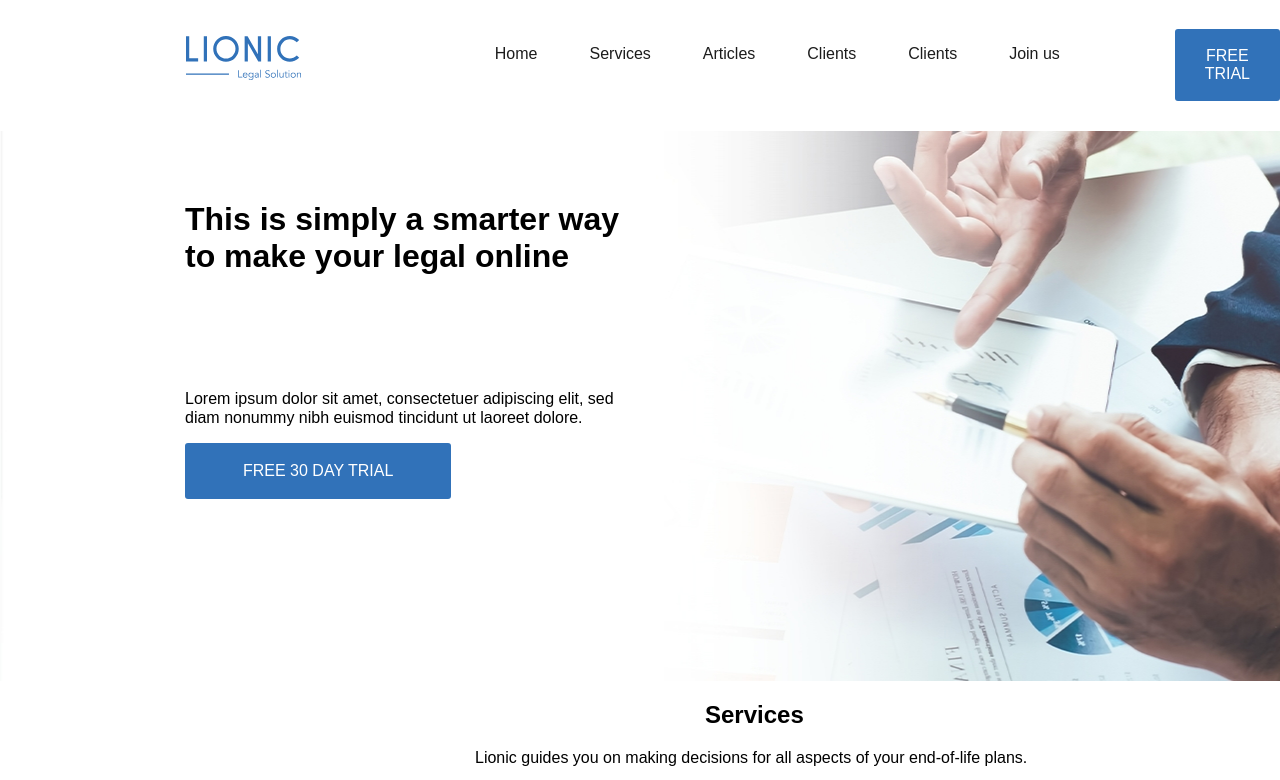
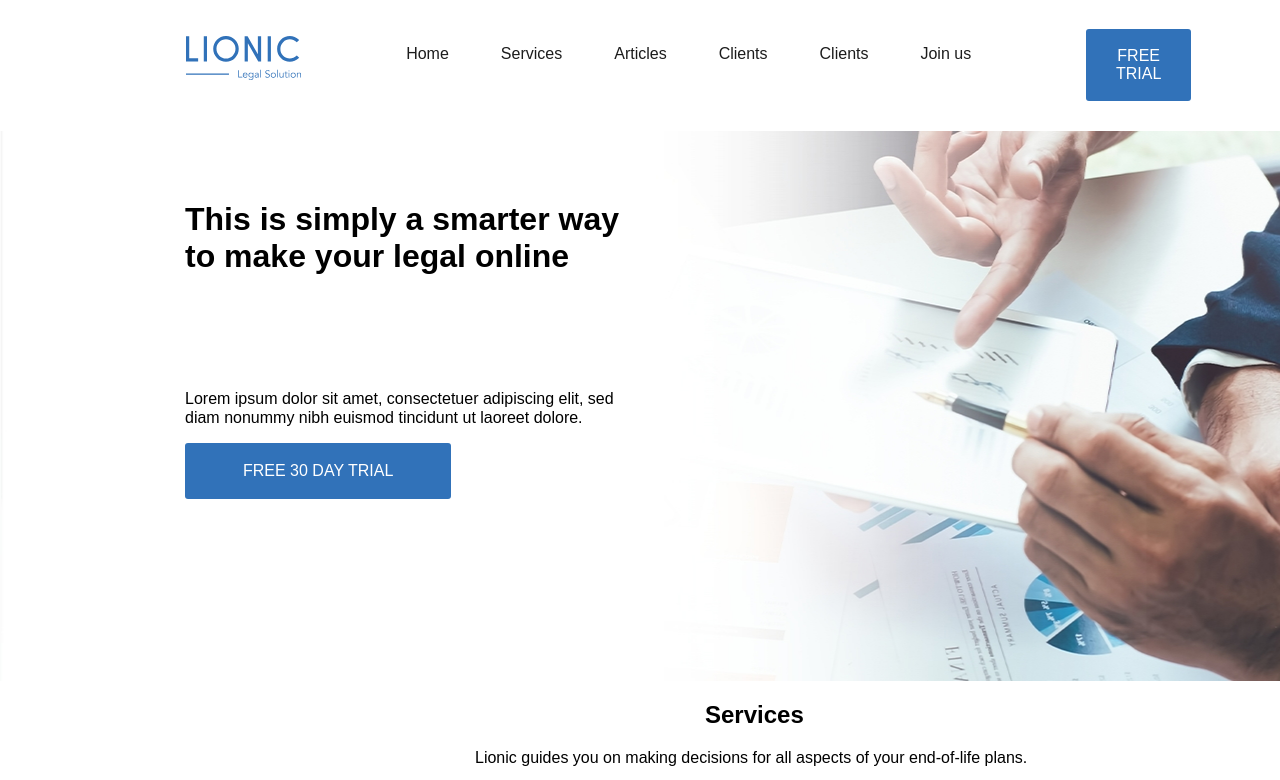
Before and after one commit to Garik-lang/my-projeckt, a plain HTML site: page index.html in a window 1280 px wide. Shown: the top 780 px of the page. Drawn offline with Linux system fonts and the light colour scheme; a web font is replaced by a local one.

Commit message:
Update style.css

```diff
--- a/css/style.css
+++ b/css/style.css
@@ -35,6 +35,7 @@
 
 body{
     font-family: 'Muller', sans-serif;
+    width: 1170px;
 }
 
 a {
```
